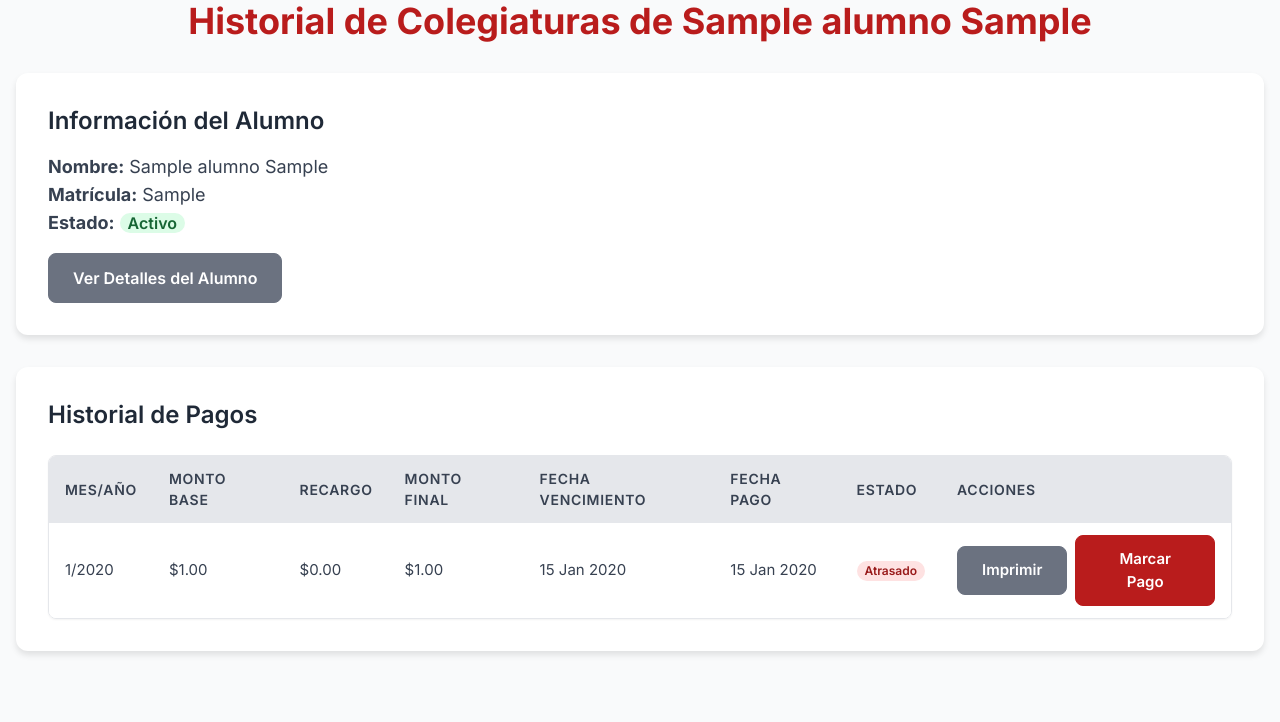
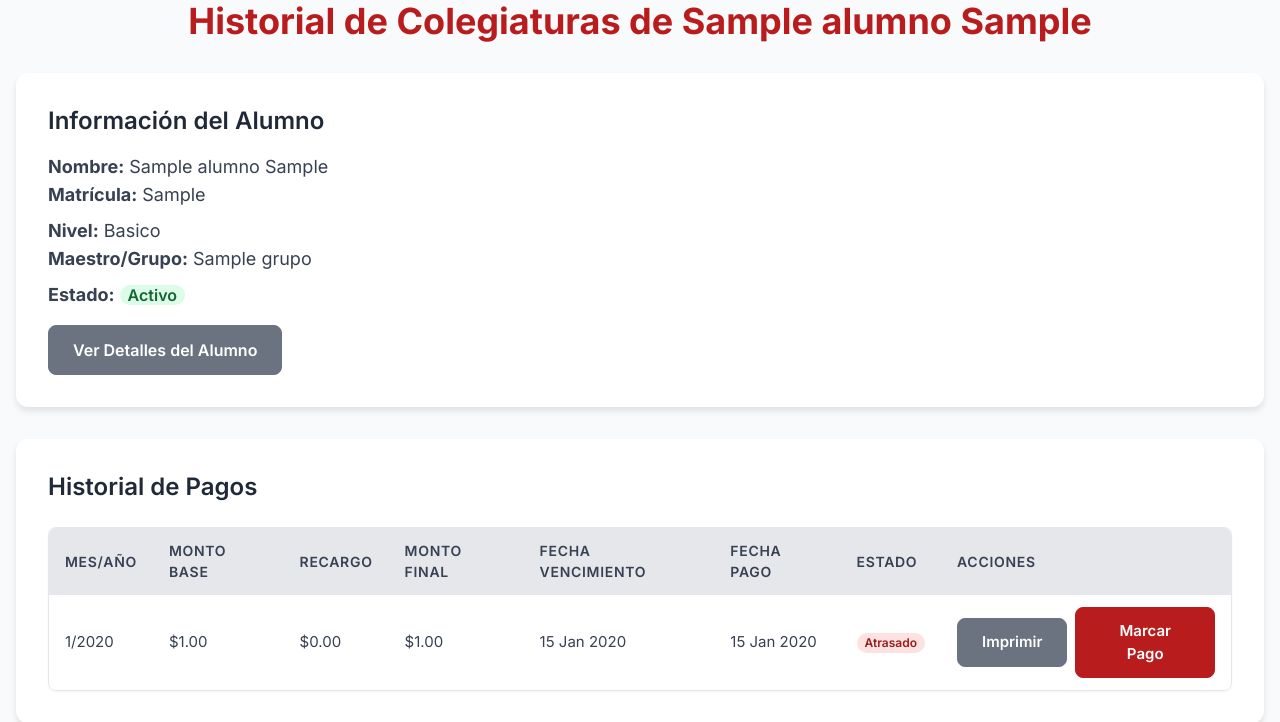
Before and after one commit to RVMiranda/CIA_APP, a Django app: page /payments/payments/student/1/ in a window 1280 px wide. Shown: the part 159-881 px from the top of the page. Before the commit the page ends 814 px from the top, so only its background shows below. Run offline with Django 3.2, Linux system fonts and the light colour scheme; a user stored in the database is signed in; tables that the repository leaves empty hold one stand-in row (values such as "Sample post"); some libraries are stand-ins or nearby versions.

Commit message:
Rango de pago en el recibo, detalle de grupo en informacion de alumno

```diff
--- a/colegiaturas/models.py
+++ b/colegiaturas/models.py
@@ -66,6 +66,7 @@ class Colegiatura(models.Model):
 
     # Nuevos campos sugeridos
     periodo_pago = models.CharField(max_length=150, null=True, blank=True, verbose_name="Periodo de Pago")
+    rango_periodo = models.CharField(max_length=150, null=True, blank=True, verbose_name="Rango de Periodo")
     fecha_auditoria_pago = models.DateTimeField(null=True, blank=True, verbose_name="Auditoría de Pago")
 
     class Meta:
@@ -109,3 +110,30 @@ class Colegiatura(models.Model):
         if self.periodo_pago:
             return self.periodo_pago
         return f"Colegiatura de {self.get_mes_display()} {self.anio}"
+
+    def generar_rango_sugerido(self):
+        if self.rango_periodo:
+            return self.rango_periodo
+
+        meses = {1: "Enero", 2: "Febrero", 3: "Marzo", 4: "Abril", 5: "Mayo", 6: "Junio",
+                 7: "Julio", 8: "Agosto", 9: "Septiembre", 10: "Octubre", 11: "Noviembre", 12: "Diciembre"}
+
+        import calendar
+        from datetime import date, timedelta
+
+        dia_pref = self.alumno.dia_pago_preferido
+
+        # Fecha base: el día de pago preferido de este anio/mes
+        dia_base = min(dia_pref, calendar.monthrange(self.anio, self.mes)[1])
+        fecha_base = date(self.anio, self.mes, dia_base)
+        fecha_inicio = fecha_base + timedelta(days=1)
+
+        # Mes siguiente
+        mes_siguiente = self.mes % 12 + 1
+        anio_siguiente = self.anio + (1 if self.mes == 12 else 0)
+
+        dia_fin_base = min(dia_pref, calendar.monthrange(anio_siguiente, mes_siguiente)[1])
+        fecha_fin_base = date(anio_siguiente, mes_siguiente, dia_fin_base)
+        fecha_fin = fecha_fin_base - timedelta(days=1)
+
+        return f"{fecha_inicio.day:02d} {meses[fecha_inicio.month]} - {fecha_fin.day:02d} {meses[fecha_fin.month]}"
--- a/colegiaturas/views.py
+++ b/colegiaturas/views.py
@@ -11,6 +11,7 @@ from django.contrib.auth.mixins import LoginRequiredMixin
 from .models import Colegiatura, Descuento, Recargo
 from .forms import ColegiaturaPagoForm, DescuentoForm, RecargoForm
 from alumnos.models import Alumno, Inscripcion, Reinscripcion
+from grupos.models import GrupoAlumno
 
 def _get_last_day_of_month(year, month):
     return calendar.monthrange(year, month)[1]
@@ -145,6 +146,11 @@ class ColegiaturaDetailView(LoginRequiredMixin, DetailView):
         context['pago_form']  = ColegiaturaPagoForm()
         context['last_generated_colegiatura'] = colegiaturas.order_by('-anio','-mes').first()
         context['titulo']     = f'Historial de Colegiaturas de {alumno.nombre} {alumno.apellido}'
+
+        # Obtener el grupo actual para mostrar info académica
+        grupo_actual = GrupoAlumno.objects.filter(alumno=alumno).select_related('grupo', 'grupo__nivel').first()
+        context['grupo_actual'] = grupo_actual
+
         return context
 
     def post(self, request, *args, **kwargs):
@@ -200,14 +206,25 @@ def print_colegiatura_view(request, pk):
 
     if request.method == 'POST':
         periodo_custom = request.POST.get('periodo_pago')
-        if periodo_custom:
+        rango_custom = request.POST.get('rango_periodo')
+        update_fields = []
+
+        if periodo_custom is not None:
             colegiatura.periodo_pago = periodo_custom
-            colegiatura.save(update_fields=['periodo_pago'])
+            update_fields.append('periodo_pago')
+
+        if rango_custom is not None:
+            colegiatura.rango_periodo = rango_custom
+            update_fields.append('rango_periodo')
+
+        if update_fields:
+            colegiatura.save(update_fields=update_fields)
 
     context = {
         'object': colegiatura,
         'type': 'colegiatura',
-        'periodo_impresion': colegiatura.generar_periodo_sugerido()
+        'periodo_impresion': colegiatura.generar_periodo_sugerido(),
+        'rango_impresion': colegiatura.generar_rango_sugerido()
     }
     return render(request, 'base/reciboPrint.html', context)
 
--- a/templates/base/reciboPrint.html
+++ b/templates/base/reciboPrint.html
@@ -33,6 +33,7 @@
             <p><strong>Monto:</strong> $ {{ object.monto }}</p>
           {% else %}
             <p class="full-width"><strong>Concepto:</strong> {{ periodo_impresion|default:object.generar_periodo_sugerido }}</p>
+            <p class="full-width"><strong>Periodo de pago:</strong> {{ rango_impresion|default:object.generar_rango_sugerido }}</p>
             <p><strong>Estado del pago:</strong> {{ object.get_estado_pago_display }}</p>
             <p><strong>Fecha de vencimiento:</strong> {{ object.fecha_vencimiento|date:"d/m/Y" }}</p>
 
--- a/templates/colegiaturas/detalleColegiatura.html
+++ b/templates/colegiaturas/detalleColegiatura.html
@@ -14,13 +14,27 @@
         <h2 class="text-2xl font-semibold text-gray-800 mb-4">Información del Alumno</h2>
         <p class="text-gray-700 text-lg"><strong>Nombre:</strong> {{ alumno.nombre }} {{ alumno.apellido }}</p>
         <p class="text-gray-700 text-lg"><strong>Matrícula:</strong> {{ alumno.matricula }}</p>
-        <p class="text-gray-700 text-lg"><strong>Estado:</strong>
+
+        {% if grupo_actual %}
+            <p class="text-gray-700 text-lg mt-2"><strong>Nivel:</strong> {{ grupo_actual.grupo.nivel.nombre }}</p>
+            <p class="text-gray-700 text-lg"><strong>Maestro/Grupo:</strong> {{ grupo_actual.grupo.nombre }}</p>
+        {% else %}
+            <p class="text-gray-700 text-lg mt-2 mb-1"><strong>Maestro/Grupo:</strong> <span class="bg-gray-200 text-gray-800 px-2 rounded-full text-sm font-semibold">Pendiente de asignación</span></p>
+            <div class="mb-2">
+                <a href="{% url 'grupos:lista_grupos' %}" class="text-blue-600 hover:text-blue-800 text-sm flex items-center gap-1">
+                    <svg xmlns="http://www.w3.org/2000/svg" class="h-4 w-4" fill="none" viewBox="0 0 24 24" stroke="currentColor"><path stroke-linecap="round" stroke-linejoin="round" stroke-width="2" d="M13.828 10.172a4 4 0 00-5.656 0l-4 4a4 4 0 105.656 5.656l1.102-1.101m-.758-4.899a4 4 0 005.656 0l4-4a4 4 0 00-5.656-5.656l-1.1 1.1"/></svg>
+                    <span>Asignar a un grupo ahora</span>
+                </a>
+            </div>
+        {% endif %}
+
+        <p class="text-gray-700 text-lg mt-2"><strong>Estado:</strong>
             <span class="px-2 inline-flex text-base leading-5 font-semibold rounded-full
                 {% if alumno.activo %}bg-green-100 text-green-800{% else %}bg-red-100 text-red-800{% endif %}">
                 {% if alumno.activo %}Activo{% else %}Inactivo{% endif %}
             </span>
         </p>
-        <div class="mt-4">
+        <div class="mt-4 flex gap-4">
             <a href="{% url 'alumnos:detalleAlumno' pk=alumno.pk %}" class="btn btn-secondary">Ver Detalles del Alumno</a>
         </div>
     </div>
@@ -88,8 +102,12 @@
                                                     <form method="post" action="{% url 'colegiaturas:print_colegiatura' pk=colegiatura.pk %}" target="_blank" @submit="$dispatch('close-modal', { id: 'modal-imprimir-{{ colegiatura.pk }}' })">
                                                         {% csrf_token %}
                                                         <div class="mb-4">
-                                                            <label for="id_periodo_pago_{{ colegiatura.pk }}" class="block text-sm font-medium text-gray-700 text-left mb-1">Periodo Sugerido</label>
+                                                            <label for="id_periodo_pago_{{ colegiatura.pk }}" class="block text-sm font-medium text-gray-700 text-left mb-1">Concepto Sugerido</label>
                                                             <input type="text" id="id_periodo_pago_{{ colegiatura.pk }}" name="periodo_pago" class="input-field w-full p-2 border rounded" value="{{ colegiatura.generar_periodo_sugerido }}" required>
+                                                        </div>
+                                                        <div class="mb-4">
+                                                            <label for="id_rango_periodo_{{ colegiatura.pk }}" class="block text-sm font-medium text-gray-700 text-left mb-1">Fechas del Periodo</label>
+                                                            <input type="text" id="id_rango_periodo_{{ colegiatura.pk }}" name="rango_periodo" class="input-field w-full p-2 border rounded" value="{{ colegiatura.generar_rango_sugerido }}" required>
                                                         </div>
 
                                                         <div class="items-center px-4 py-3">
```
Also changed, not shown: static/css/print.css (+6 -6 lines), colegiaturas/migrations/0004_colegiatura_rango_periodo.py (added).
